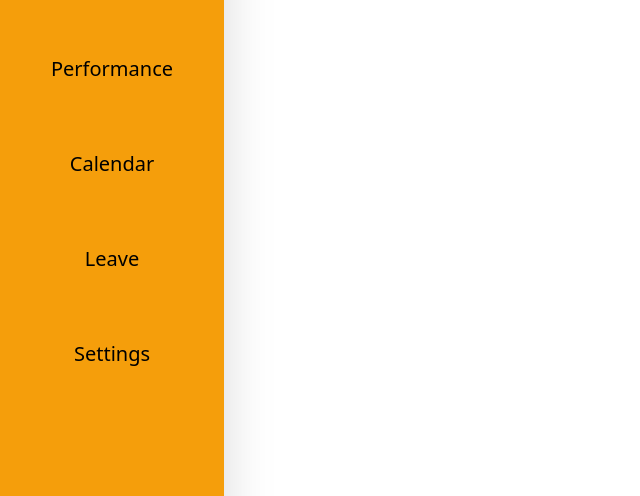
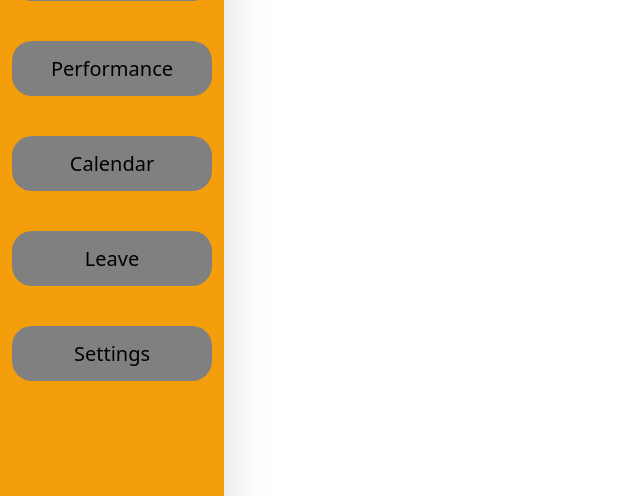
Before and after one commit to IahCordy/HRIS-Capstone, a PHP site: page /Dashboard.html in a window 1280 px wide. Shown: the part 428-924 px from the top of the page, without its empty margins (0-640 px from the left). Run offline with PHP 8.4, Linux system fonts and the light colour scheme; some libraries are stand-ins or nearby versions.

Commit message:
Update Dashboard.css

```diff
--- a/UI HR/css/Dashboard.css
+++ b/UI HR/css/Dashboard.css
@@ -1,3 +1,4 @@
+
 body{
     margin: 0;
     padding: 0;
@@ -46,3 +47,120 @@ a {
     color: #333; /* Adjust color as needed */
     text-decoration: none;
 }
+
+.dashboard{
+    background-color: rgb(128,128,128);
+    border:none;
+    color:black;
+    padding:none;
+    text-align:center;
+    margin-left: 12px;
+    width:200px;
+    border-radius: 20px;
+    transition:opacity 0.7s,color .7s,box-shadow .2s;
+}
+.dashboard:hover{
+    opacity:0.6;
+    color:white;
+    box-shadow:3px 3px 3px rgba(0,0,0,0.6)
+}
+.employee {
+    background-color: rgb(128,128,128);
+    border:none;
+    color:black;
+    padding:none;
+    text-align:center;
+    margin-left: 12px;
+    width:200px;
+    border-radius: 20px;
+    transition:opacity 0.7s,color .7s,box-shadow .2s;
+}
+.employee:hover{
+    opacity:0.6;
+    color:white;
+    box-shadow:3px 3px 3px rgba(0,0,0,0.6)
+}
+
+
+.attendance {
+    background-color: rgb(128,128,128);
+    border:none;
+    color:black;
+    padding:none;
+    text-align:center;
+    margin-left: 12px;
+    width:200px;
+    border-radius: 20px;
+    transition:opacity 0.7s,color .7s,box-shadow .2s;
+}
+.attendance:hover{
+    opacity:0.6;
+    color:white;
+    box-shadow:3px 3px 3px rgba(0,0,0,0.6)
+}
+
+.performance {
+    background-color: rgb(128,128,128);
+    border:none;
+    color:black;
+    padding:none;
+    text-align:center;
+    margin-left: 12px;
+    width:200px;
+    border-radius: 20px;
+    transition:opacity 0.7s,color .7s,box-shadow .2s;
+}
+.performance:hover{
+    opacity:0.6;
+    color:white;
+    box-shadow:3px 3px 3px rgba(0,0,0,0.6)
+}
+
+.calendar {
+    background-color: rgb(128,128,128);
+    border:none;
+    color:black;
+    padding:none;
+    text-align:center;
+    margin-left: 12px;
+    width:200px;
+    border-radius: 20px;
+    transition:opacity 0.7s,color .7s,box-shadow .2s;
+}
+.calendar:hover{
+    opacity:0.6;
+    color:white;
+    box-shadow:3px 3px 3px rgba(0,0,0,0.6)
+}
+.leave {
+    background-color: rgb(128,128,128);
+    border:none;
+    color:black;
+    padding:none;
+    text-align:center;
+    margin-left: 12px;
+    width:200px;
+    border-radius: 20px;
+    transition:opacity 0.7s,color .7s,box-shadow .2s;
+}
+.leave:hover{
+    opacity:0.6;
+    color:white;
+    box-shadow:3px 3px 3px rgba(0,0,0,0.6)
+}
+.settings {
+    background-color: rgb(128,128,128);
+    border:none;
+    color:black;
+    padding:none;
+    text-align:center;
+    margin-left: 12px;
+    width:200px;
+    border-radius: 20px;
+    transition:opacity 0.7s,color .7s,box-shadow .2s;
+}
+.settings:hover{
+    opacity:0.6;
+    color:white;
+    box-shadow:3px 3px 3px rgba(0,0,0,0.6)
+}
```
